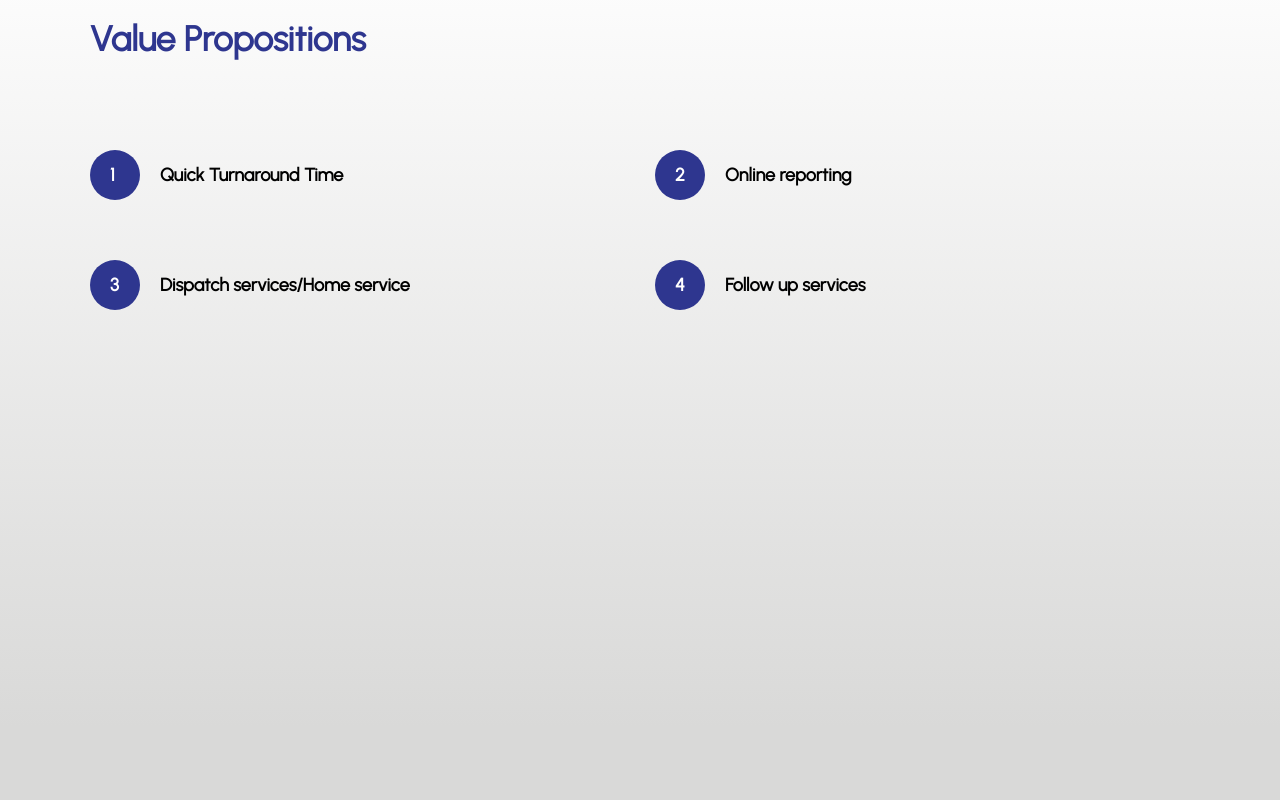
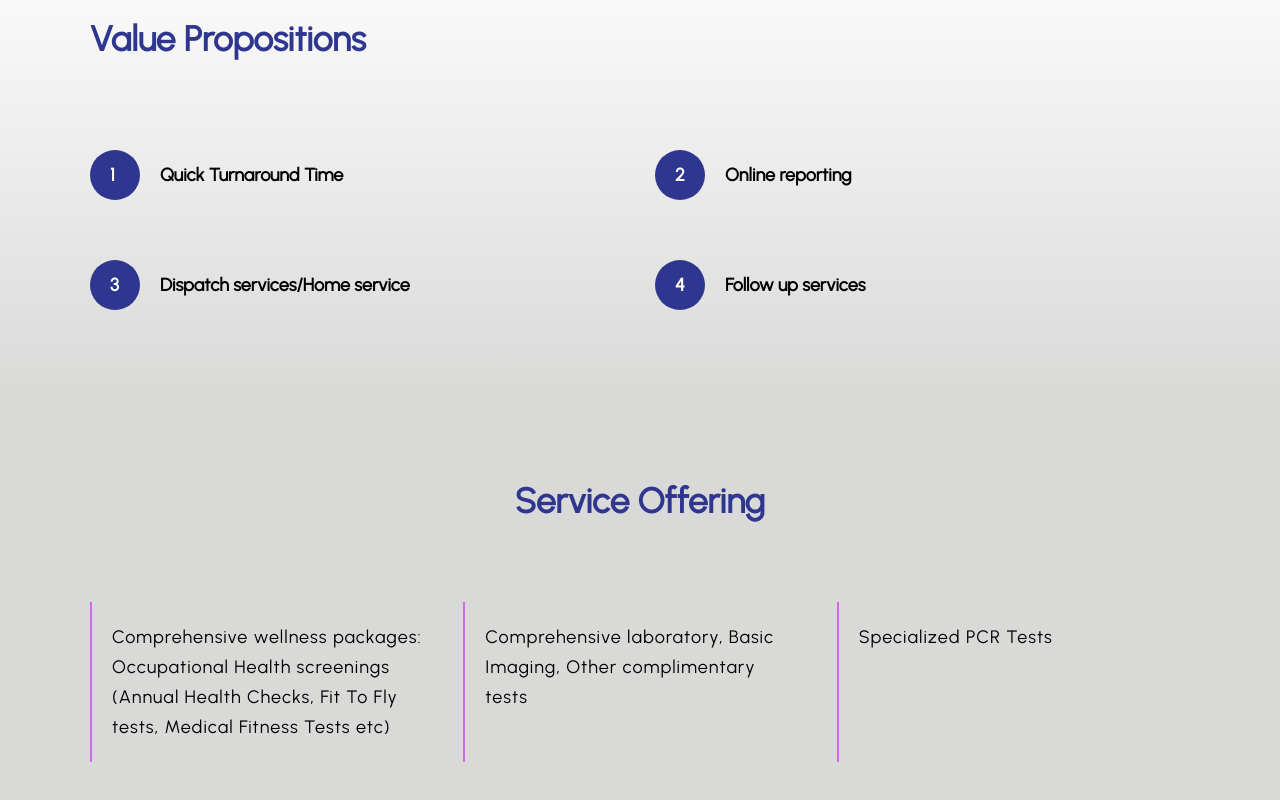
Before and after one commit to marketintelsolutions/sage, a React (Create React App) app: page /about in a window 1280 px wide. Shown: the part 2266-3066 px from the top of the page. Before the commit the page ends 2994 px from the top, so only its background shows below. Built offline with nearby package versions, Linux system fonts and the light colour scheme; the HTML template or start-up script is replaced by a standard one; a web font is replaced by a local one.

Commit message:
about page complete

```diff
--- a/src/pages/About.js
+++ b/src/pages/About.js
@@ -107,6 +107,26 @@ const About = () => {
           </div>
         </div>
       </section>
+      <section className="service-offering">
+        <h1>Service offering</h1>
+        <div className="center">
+          <div className="item">
+            <p>
+              Comprehensive wellness packages: Occupational Health screenings
+              (Annual Health Checks, Fit To Fly tests, Medical Fitness Tests
+              etc)
+            </p>
+          </div>
+          <div className="item">
+            <p>
+              Comprehensive laboratory, Basic Imaging, Other complimentary tests
+            </p>
+          </div>
+          <div className="item">
+            <p>Specialized PCR Tests</p>
+          </div>
+        </div>
+      </section>
     </>
   );
 };
--- a/src/styles/index.scss
+++ b/src/styles/index.scss
@@ -4,7 +4,7 @@
 @import "./modules/team.scss";
 @import "./modules/aboutHome.scss";
 @import "./modules/servicesHome.scss";
-@import "./modules/valueProposition";
+// @import "./modules/valueProposition";
 
 body {
   background: var(--primary-grey);
--- a/src/styles/modules/_valueProposition.scss
+++ /dev/null
@@ -1,48 +0,0 @@
-.value-proposition {
-  //   border: 2px solid red;
-  height: 100vh;
-  padding: 90px 90px;
-  display: flex;
-  flex-direction: column;
-  gap: 90px;
-  background: rgb(217, 217, 216);
-  background: linear-gradient(
-    180deg,
-    rgba(255, 255, 255, 1) 0%,
-    rgba(217, 217, 216, 1) 100%
-  );
-
-  & h1 {
-    font-size: 35px;
-    color: var(--primary-blue);
-  }
-
-  & .values {
-    // border: 2px solid blue;
-    display: grid;
-    grid-template-columns: 1fr 1fr;
-    gap: 30px;
-    row-gap: 60px;
-
-    & .value {
-      //   border: 2px solid green;
-      display: flex;
-      align-items: center;
-      gap: 20px;
-      font-size: 18px;
-      font-weight: 700;
-
-      & span {
-        width: 50px;
-        height: 50px;
-        border-radius: 50%;
-        background: var(--primary-blue);
-        padding: 20px;
-        display: flex;
-        align-items: center;
-        color: white;
-        font-weight: 700;
-      }
-    }
-  }
-}
--- a/src/styles/modules/about.scss
+++ b/src/styles/modules/about.scss
@@ -119,8 +119,8 @@
       gap: 10px;
 
       & li {
-        font-size: 17px;
-        letter-spacing: 0.5px;
+        font-size: 20px;
+        letter-spacing: 2px;
         display: flex;
         gap: 10px;
 
@@ -132,3 +132,86 @@
     }
   }
 }
+
+.value-proposition {
+  //   border: 2px solid red;
+  //   height: 100vh;
+  padding: 90px 90px;
+  display: flex;
+  flex-direction: column;
+  gap: 90px;
+  background: rgb(217, 217, 216);
+  background: linear-gradient(
+    180deg,
+    rgba(255, 255, 255, 1) 0%,
+    rgba(217, 217, 216, 1) 100%
+  );
+
+  & h1 {
+    font-size: 35px;
+    font-weight: 700;
+    color: var(--primary-blue);
+  }
+
+  & .values {
+    // border: 2px solid blue;
+    display: grid;
+    grid-template-columns: 1fr 1fr;
+    gap: 30px;
+    row-gap: 60px;
+
+    & .value {
+      //   border: 2px solid green;
+      display: flex;
+      align-items: center;
+      gap: 20px;
+      font-size: 18px;
+      font-weight: 700;
+
+      & span {
+        width: 50px;
+        height: 50px;
+        border-radius: 50%;
+        background: var(--primary-blue);
+        padding: 20px;
+        display: flex;
+        align-items: center;
+        color: white;
+        font-weight: 700;
+      }
+    }
+  }
+}
+
+.service-offering {
+  // border: 2px solid red;
+  // height: 100vh;
+  display: flex;
+  flex-direction: column;
+  gap: 80px;
+  padding: 80px 90px;
+
+  & h1 {
+    font-size: 35px;
+    color: var(--primary-blue);
+    text-align: center;
+    text-transform: capitalize;
+    font-weight: 700;
+  }
+
+  & .center {
+    // border: 2px solid blue;
+    display: grid;
+    grid-template-columns: 1fr 1fr 1fr;
+    gap: 20px;
+
+    & .item {
+      // border: 2px solid green;
+      font-size: 18px;
+      letter-spacing: 1px;
+      line-height: 30px;
+      padding: 20px;
+      border-left: 2px solid var(--primary-purple);
+    }
+  }
+}
```
